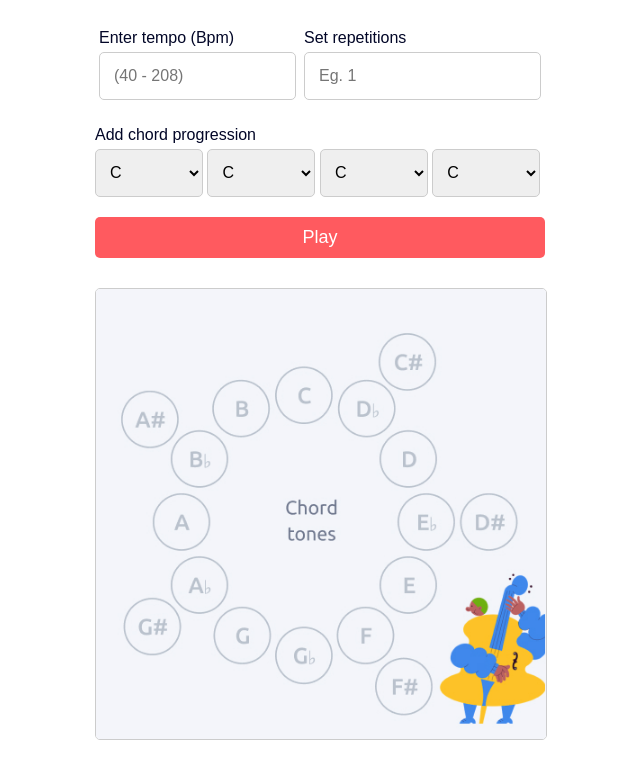
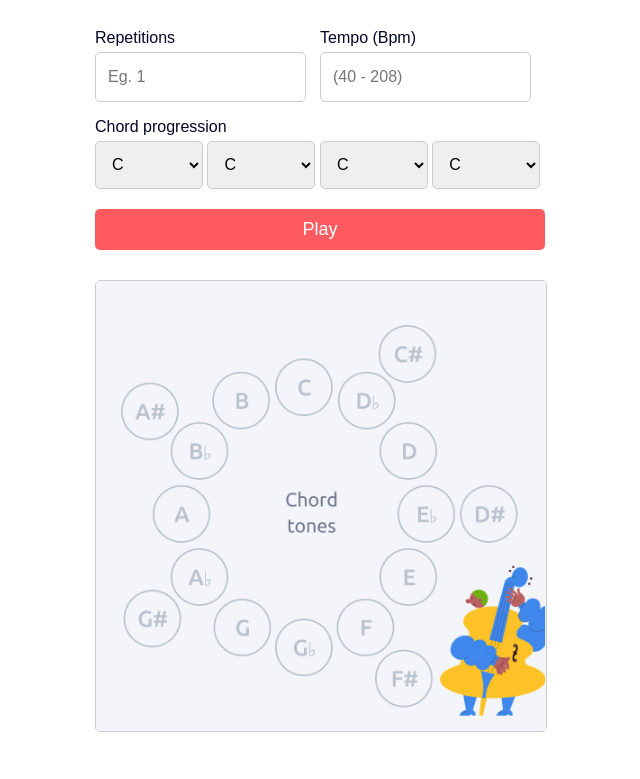
Before and after one commit to ra88ith0le/jamjunction, a plain HTML site: page index.html in a window 1280 px wide. Shown: the part 81-860 px from the top of the page, without its empty margins (320-960 px from the left). Drawn offline with Linux system fonts and the light colour scheme.

Commit message:
More visual updates

```diff
--- a/index.html
+++ b/index.html
@@ -9,19 +9,19 @@
 
     <div class="input-container">
       <div class="input-group">
-        <label for="bpmInput">Enter tempo (Bpm)</label>
-        <input type="number" id="bpmInput" min="40" max="208" step="2" placeholder="(40 - 208)">
+        <label for="repetitions">Repetitions</label>
+        <input type="number" id="repetitions" placeholder="Eg. 1">
       </div>
       <div class="input-group">
-        <label for="repetitions">Set repetitions</label>
-        <input type="number" id="repetitions" placeholder="Eg. 1">
+        <label for="bpmInput">Tempo (Bpm)</label>
+        <input type="number" id="bpmInput" min="40" max="208" step="2" placeholder="(40 - 208)">
       </div>
     </div>
 
 
 
 
-    <h3>Add chord progression</h3>
+    <h3>Chord progression</h3>
     <select class="sound-input" id="input1">
       <option value="C">C</option>
       <option value="C#">C#</option>
--- a/styles.css
+++ b/styles.css
@@ -3,7 +3,7 @@
 /* Style for the dropdown fields */
 .sound-input {
     width: 24%; /* Full width on small screens */
-    padding: 10px;
+    padding: 0px 12px;
     border: 1px solid #ccc;
     border-radius: 5px;
     font-size: 16px;
@@ -16,14 +16,15 @@
 /* Style for the number fields */
 #bpmInput,
 #repetitions {
-    padding: 14px;
+    width:82%; /* Full width on small screens */
     border: 1px solid #ccc;
     border-radius: 5px;
     font-size: 16px;
+    min-height: 48px;
 }
 .input-container {
     display: flex;
-    justify-content: space-between; /* Adjust this as needed to control the spacing between the inputs */
+    justify-content: space-around; /* Adjust this as needed to control the spacing between the inputs */
     align-items: center; /* To vertically align the inputs */
 }
 
@@ -31,7 +32,7 @@
     flex: 1; /* Makes the input groups take up equal width and fill the available space */
     display: flex;
     flex-direction: column;
-    margin: 10px 4px; /* Adjust margin as needed to control the vertical and horizontal spacing between the input groups */
+    margin: 10px 0px 0px 0px; /* Adjust margin as needed to control the vertical and horizontal spacing between the input groups */
 }
 
 .input-group label {
@@ -43,7 +44,7 @@
 }
 
 .input-group input {
-    padding: 10px; /* Adjust padding as needed */
+    padding: 0px 12px; /* Adjust padding as needed */
 }
 
 
```
